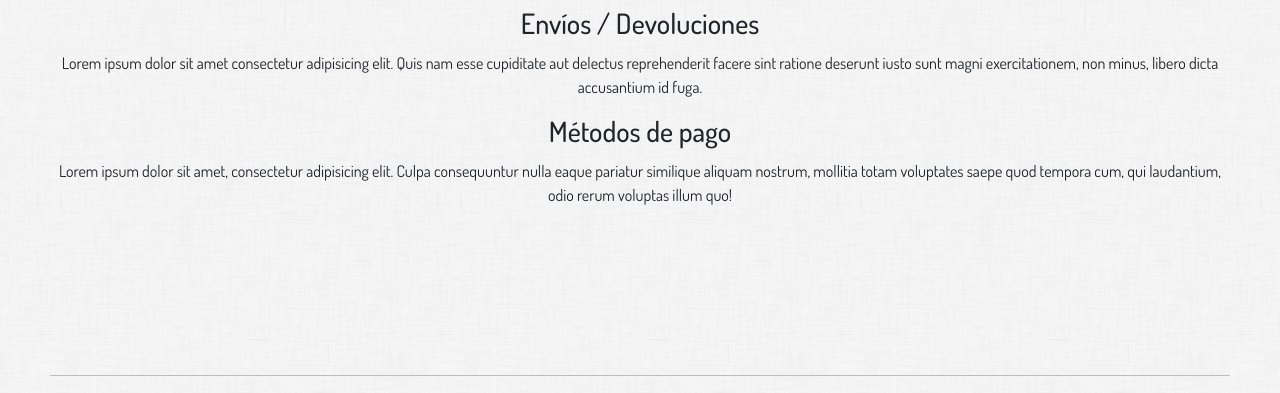
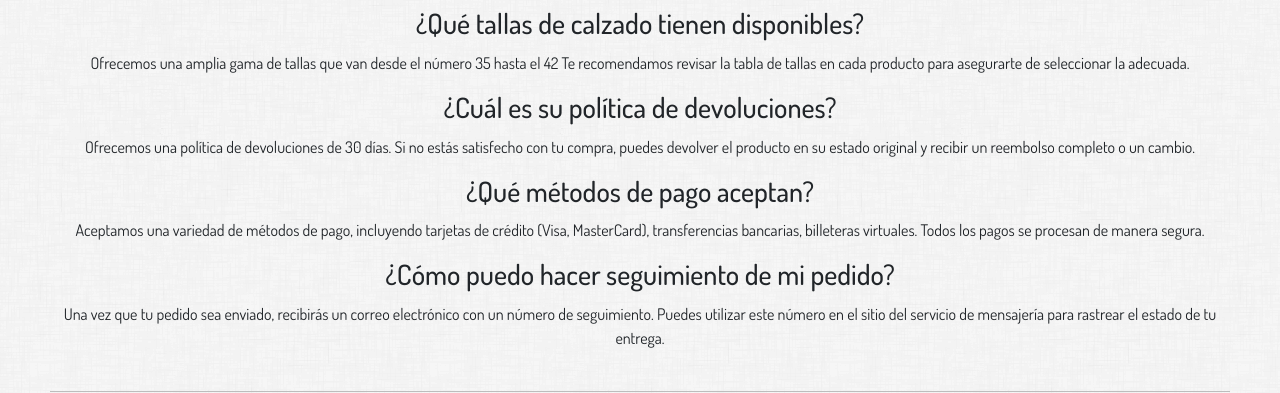
Before and after one commit to vascodh/2da-entrega-diego-h, a website: page pages/faqs.html in a window 1280 px wide. Shown: the part 268-661 px from the top of the page. Drawn offline with nearby package versions, Linux system fonts and the light colour scheme.

Commit message:
[DH] - Trabajando con SEO, etiquetas meta

```diff
--- a/pages/faqs.html
+++ b/pages/faqs.html
@@ -3,6 +3,10 @@
 <head>
     <meta charset="UTF-8">
     <meta name="viewport" content="width=device-width, initial-scale=1.0">
+    <!--Meta description-->
+    <meta name = "description" content ="Encuentra respuestas a tus preguntas sobre nuestra tienda de calzados en nuestras preguntas frecuentes (FAQ). Aclaramos dudas sobre pedidos, envíos, devoluciones y más para garantizar una experiencia de compra sin complicaciones.">
+    <!--Meta keywords-->
+    <meta name ="keywords" content="preguntas frecuentes calzados, FAQ calzados, dudas compra zapatos, respuestas pedidos calzado, envíos calzados, devoluciones zapatos">
     <!--Fuentes -->
     <link rel="preconnect" href="https://fonts.googleapis.com">
     <link rel="preconnect" href="https://fonts.gstatic.com" crossorigin>
@@ -59,12 +63,20 @@
         <section class = "faqs">
             <h2 class = "subtitle">Preguntas frecuentes</h2>
             <article>
-                <h3>Envíos / Devoluciones</h3>
-                <p>Lorem ipsum dolor sit amet consectetur adipisicing elit. Quis nam esse cupiditate aut delectus reprehenderit facere sint ratione deserunt iusto sunt magni exercitationem, non minus, libero dicta accusantium id fuga.</p>
+                <h3>¿Qué tallas de calzado tienen disponibles?</h3>
+                <p>Ofrecemos una amplia gama de tallas que van desde el número 35 hasta el 42 Te recomendamos revisar la tabla de tallas en cada producto para asegurarte de seleccionar la adecuada.</p>
             </article>
             <article>
-                <h3>Métodos de pago</h3>
-                <p>Lorem ipsum dolor sit amet, consectetur adipisicing elit. Culpa consequuntur nulla eaque pariatur similique aliquam nostrum, mollitia totam voluptates saepe quod tempora cum, qui laudantium, odio rerum voluptas illum quo!</p>
+              <h3>¿Cuál es su política de devoluciones?</h3>
+              <p>Ofrecemos una política de devoluciones de 30 días. Si no estás satisfecho con tu compra, puedes devolver el producto en su estado original y recibir un reembolso completo o un cambio.</p>
+            </article>
+            <article>
+              <h3>¿Qué métodos de pago aceptan?</h3>
+              <p>Aceptamos una variedad de métodos de pago, incluyendo tarjetas de crédito (Visa, MasterCard), transferencias bancarias, billeteras virtuales. Todos los pagos se procesan de manera segura.</p>
+            </article>
+            <article>
+              <h3>¿Cómo puedo hacer seguimiento de mi pedido?</h3>
+              <p>Una vez que tu pedido sea enviado, recibirás un correo electrónico con un número de seguimiento. Puedes utilizar este número en el sitio del servicio de mensajería para rastrear el estado de tu entrega.</p>
             </article>
         </section>
     </main>
```
Also changed, not shown: index.html (+3 -1 lines), pages/carrito.html (+4 -0 lines), pages/login.html (+4 -0 lines), pages/ofertas.html (+4 -0 lines), pages/registro.html (+4 -0 lines), pages/urbanas.html (+4 -0 lines), pages/urbanos.html (+4 -0 lines).
